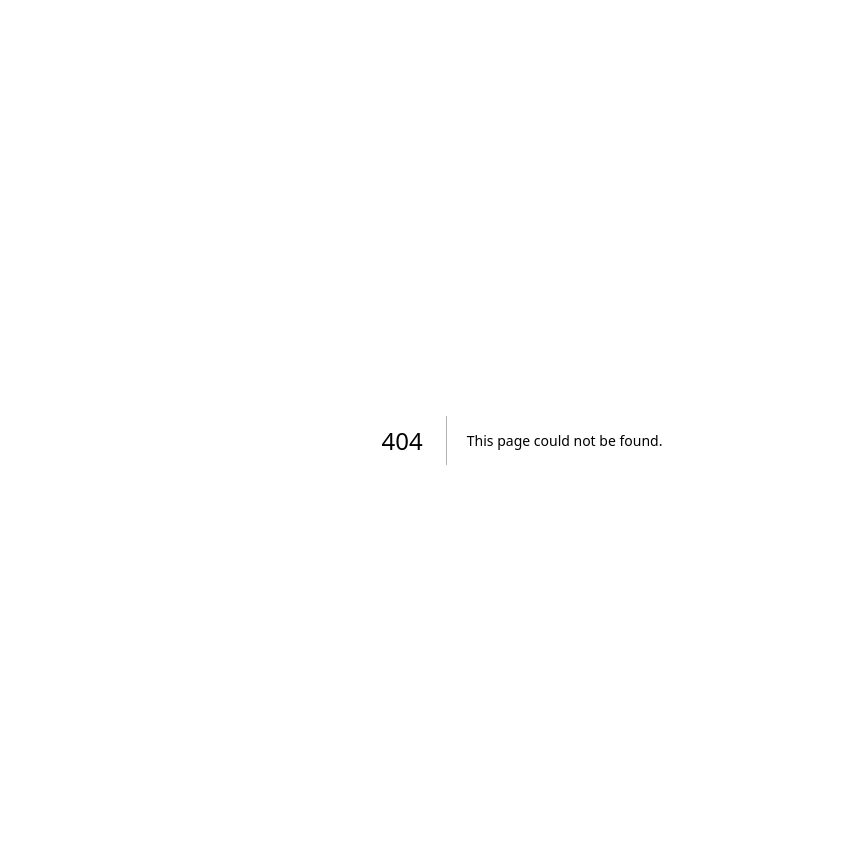
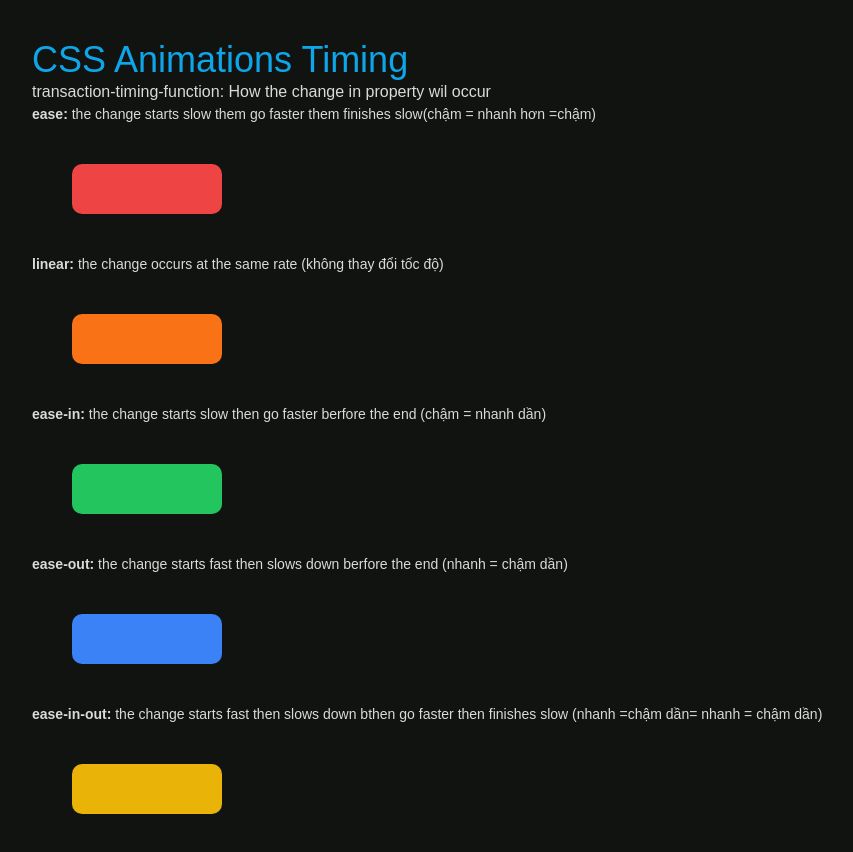
Before and after one commit to vnhtpvn0505/my-portfolio, a Next.js app: page /pages/animation_css/transactions/timing in a window 1280 px wide. Before the commit this address had no page. Shown: the top 852 px of the page, without its empty margins (118-971 px from the left). Built offline with nearby package versions, Linux system fonts and the light colour scheme.

Commit message:
ipdate code

```diff
--- a/src/app/pages/animation_css/page.tsx
+++ b/src/app/pages/animation_css/page.tsx
@@ -6,9 +6,9 @@ export default function Animation() {
   return (
     <>
     <div>
-    <h1 className="title">
-                        Read <Link href="pages/animation_css/timing">this page!</Link>
-                </h1>
+      <h1 className="title">
+                          Read <Link href="pages/animation_css/transactions">this page!</Link>
+      </h1>
     </div>
 
   </>
--- a/src/app/pages/animation_css/timing/page.tsx
+++ /dev/null
@@ -1,25 +0,0 @@
-
-import Link from 'next/link'
-import '../styles/animation.css'
-export default function Timing() {
-
-    return (
-      <body>
-        <div className='container'>
-        <h1 className='text-4xl text-sky-500'>CSS Animations Timing</h1>
-        <h3 className='text-base' >transaction -timing-function: How the change in property wil occur </h3>
-        <p className='text-sm '><strong>ease:</strong>  the change starts slow them go faster them finishes slow(chậm => nhanh hơn =>chậm)</p>
-        <div id='ease' className='move bg-red-500'></div>
-        <p className='text-sm '><strong>linear:</strong>  the change occurs at the same rate (không thay đổi tốc độ)</p>
-        <div id='linear'  className='move bg-orange-500'></div>
-        <p className='text-sm '><strong>ease-in:</strong>  the change starts slow then go faster berfore the end (chậm => nhanh dần)</p>
-        <div id='ease-in'  className='move bg-green-500'></div>
-        <p className='text-sm '><strong>ease-out:</strong>  the change starts fast then slows down  berfore the end (nhanh => chậm dần)</p>
-        <div id='ease-out'  className='move bg-blue-500'></div>
-        <p className='text-sm '><strong>ease-in-out:</strong>  the change starts fast then slows down bthen go faster then finishes slow (nhanh => chậm dần=> nhanh =>  chậm dần)</p>
-        <div id='ease-in-out'  className='move bg-yellow-500'></div>
-      </div>
-      </body>
-
-    )
-  }
--- /dev/null
+++ b/src/app/pages/animation_css/transactions/page.tsx
@@ -0,0 +1,20 @@
+
+import Link from 'next/link'
+import '../styles/animation.css'
+export default function Transaction() {
+
+    return (
+      <body>
+        <div className='container'>
+        <h1 className='text-4xl text-sky-500'>CSS Transactions</h1>
+        <p>Css Transactions allows you to change property values smoothly, over a given duration.</p>
+         <div>
+          <h1 className="title">
+              <Link href="pages/animation_css/transactions/timing">Transactions timing</Link>
+          </h1>
+         </div>
+      </div>
+      </body>
+
+    )
+  }
--- /dev/null
+++ b/src/app/pages/animation_css/transactions/property/page.tsx
@@ -0,0 +1,25 @@
+
+import Link from 'next/link'
+import '../../styles/animation.css'
+export default function Timing() {
+
+    return (
+      <body>
+        <div className='container'>
+        <h1 className='text-4xl text-sky-500'>CSS Animations Timing</h1>
+        <h3 className='text-base' >transaction-timing-function: How the change in property wil occur </h3>
+        <p className='text-sm '><strong>ease:</strong>  the change starts slow them go faster them finishes slow(chậm = nhanh hơn =chậm)</p>
+        <div id='ease' className='move bg-red-500'></div>
+        <p className='text-sm '><strong>linear:</strong>  the change occurs at the same rate (không thay đổi tốc độ)</p>
+        <div id='linear'  className='move bg-orange-500'></div>
+        <p className='text-sm '><strong>ease-in:</strong>  the change starts slow then go faster berfore the end (chậm = nhanh dần)</p>
+        <div id='ease-in'  className='move bg-green-500'></div>
+        <p className='text-sm '><strong>ease-out:</strong>  the change starts fast then slows down  berfore the end (nhanh = chậm dần)</p>
+        <div id='ease-out'  className='move bg-blue-500'></div>
+        <p className='text-sm '><strong>ease-in-out:</strong>  the change starts fast then slows down bthen go faster then finishes slow (nhanh =chậm dần= nhanh =  chậm dần)</p>
+        <div id='ease-in-out'  className='move bg-yellow-500'></div>
+      </div>
+      </body>
+
+    )
+  }
--- /dev/null
+++ b/src/app/pages/animation_css/transactions/timing/page.tsx
@@ -0,0 +1,25 @@
+
+import Link from 'next/link'
+import '../../styles/animation.css'
+export default function Timing() {
+
+    return (
+      <body>
+        <div className='container'>
+        <h1 className='text-4xl text-sky-500'>CSS Animations Timing</h1>
+        <h3 className='text-base' >transaction-timing-function: How the change in property wil occur </h3>
+        <p className='text-sm '><strong>ease:</strong>  the change starts slow them go faster them finishes slow(chậm = nhanh hơn =chậm)</p>
+        <div id='ease' className='move bg-red-500'></div>
+        <p className='text-sm '><strong>linear:</strong>  the change occurs at the same rate (không thay đổi tốc độ)</p>
+        <div id='linear'  className='move bg-orange-500'></div>
+        <p className='text-sm '><strong>ease-in:</strong>  the change starts slow then go faster berfore the end (chậm = nhanh dần)</p>
+        <div id='ease-in'  className='move bg-green-500'></div>
+        <p className='text-sm '><strong>ease-out:</strong>  the change starts fast then slows down  berfore the end (nhanh = chậm dần)</p>
+        <div id='ease-out'  className='move bg-blue-500'></div>
+        <p className='text-sm '><strong>ease-in-out:</strong>  the change starts fast then slows down bthen go faster then finishes slow (nhanh =chậm dần= nhanh =  chậm dần)</p>
+        <div id='ease-in-out'  className='move bg-yellow-500'></div>
+      </div>
+      </body>
+
+    )
+  }
```
Also changed, not shown: src/app/pages/animation_css/styles/animation.css (+4 -5 lines), src/app/pages/animation_css/transactions/property/property.css (added, +14 -0 lines).
